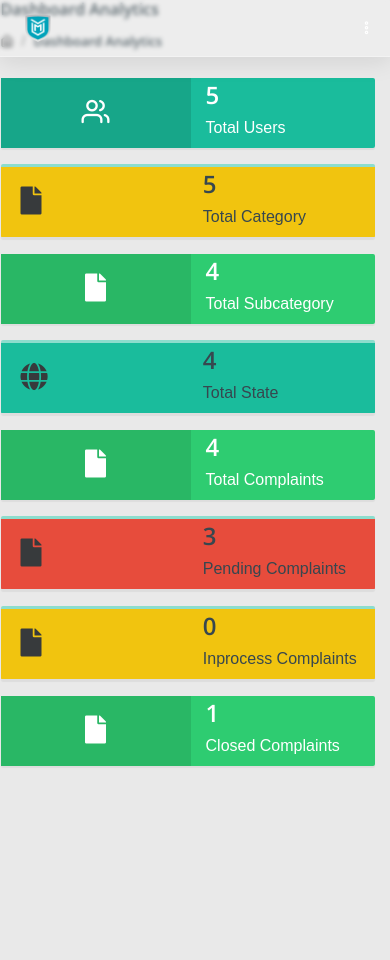
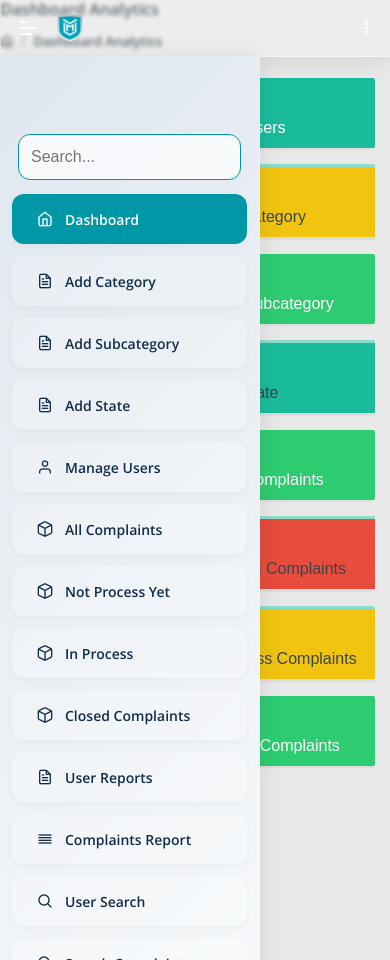
Before and after one commit to bhagirathbaraiya/PHP_PROJECT, a PHP site: page /cms/admin/dashboard.php in a window 390 px wide. Run offline with PHP 8.4, Linux system fonts and the light colour scheme; a user stored in the database is signed in; data comes from the database, SQL or seed files in the repository; some web fonts are replaced.

Commit message:
sidebar issue solved

```diff
--- a/admin/assets/css/admin-responsive.css
+++ b/admin/assets/css/admin-responsive.css
@@ -24,13 +24,13 @@
     height: 100vh;
     z-index: 1050;
     width: 220px;
-    transform: translateX(-100%);
-    transition: transform 0.3s;
+    transform: none !important;
+    margin-left: 0 !important;
     background: #fff;
     box-shadow: 2px 0 8px rgba(0,0,0,0.1);
   }
   .pcoded-navbar.sidebar-collapsed {
-    transform: translateX(0);
+    transform: none !important;
   }
   .sidebar-toggle-btn {
     display: block;
@@ -55,13 +55,22 @@
     padding: 0 2vw;
   }
 }
-/* Hide sidebar by default on mobile */
+/* Remove or override sidebar hiding on mobile */
 @media (max-width: 991px) {
   .pcoded-navbar {
-    transform: translateX(-100%);
+    position: fixed;
+    left: 0;
+    top: 0;
+    height: 100vh;
+    z-index: 1050;
+    width: 220px;
+    transform: none !important;
+    margin-left: 0 !important;
+    background: #fff;
+    box-shadow: 2px 0 8px rgba(0,0,0,0.1);
   }
   .pcoded-navbar.sidebar-collapsed {
-    transform: translateX(0);
+    transform: none !important;
   }
 }
 /* Universal Glassmorphism Scrollbar */
--- a/admin/include/header.php
+++ b/admin/include/header.php
@@ -1,5 +1,7 @@
 <header class="navbar pcoded-header navbar-expand-lg navbar-light header-dark admin-glass-header" style="backdrop-filter: blur(2px); background: rgba(255,255,255,0.18); border-bottom: 1.5px solid rgba(255,255,255,0.35);position:fixed; box-shadow: 0 4px 24px rgba(0,0,0,0.10); width:100%; z-index:1000;">
-    <div class="m-header">
+    <div class="m-header" style="gap:10px;">
+        <a class="mobile-menu" id="mobile-collapse" href="#!" style="margin-right:10px;"><span></span></a>
+        <!-- Hamburger for sidebar toggle -->
         <a href="dashboard.php" class="b-brand d-flex align-items-center" style="gap:10px;">
             <img src="../public/LOGO_B.png" alt="Logo Big" class="logo-big" style="height:48px; width:auto; display:inline-block;">
             <img src="../public/LOGO_S.png" alt="Logo Small" class="logo-small" style="height:36px; width:auto; display:none;">
@@ -84,6 +86,28 @@ $num1 = mysqli_num_rows($rt);
     .b-brand {
         margin-right: auto !important;
     }
+    /* Force hamburger to the left of the logo in the header */
+    .pcoded-header .m-header {
+        display: flex !important;
+        align-items: center;
+        justify-content: flex-start;
+        position: relative;
+        gap: 10px;
+        width: 100%;
+        padding: 0 10px;
+    }
+    .pcoded-header .m-header .mobile-menu {
+        position: relative !important;
+        left: 0 !important;
+        right: auto !important;
+        margin-right: 0 !important;
+        margin-left: 0 !important;
+        z-index: 2;
+    }
+    .pcoded-header .m-header .b-brand {
+        margin-left: 0 !important;
+        margin-right: 0 !important;
+    }
     @media (max-width: 991px) {
         .logo-big {
             display: none !important;
```
